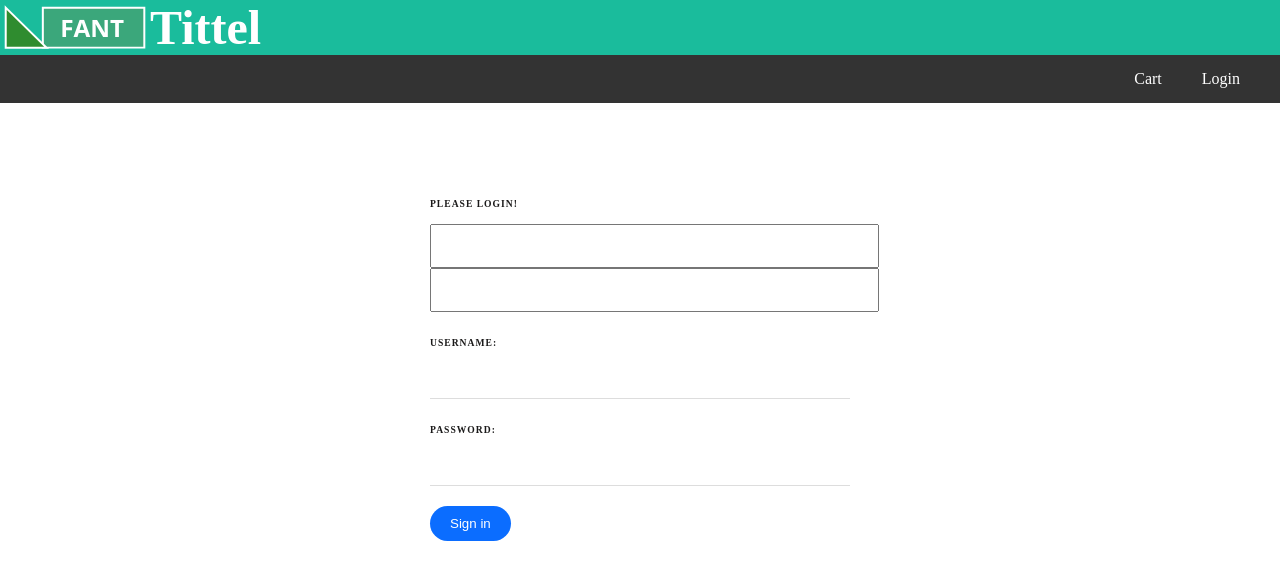
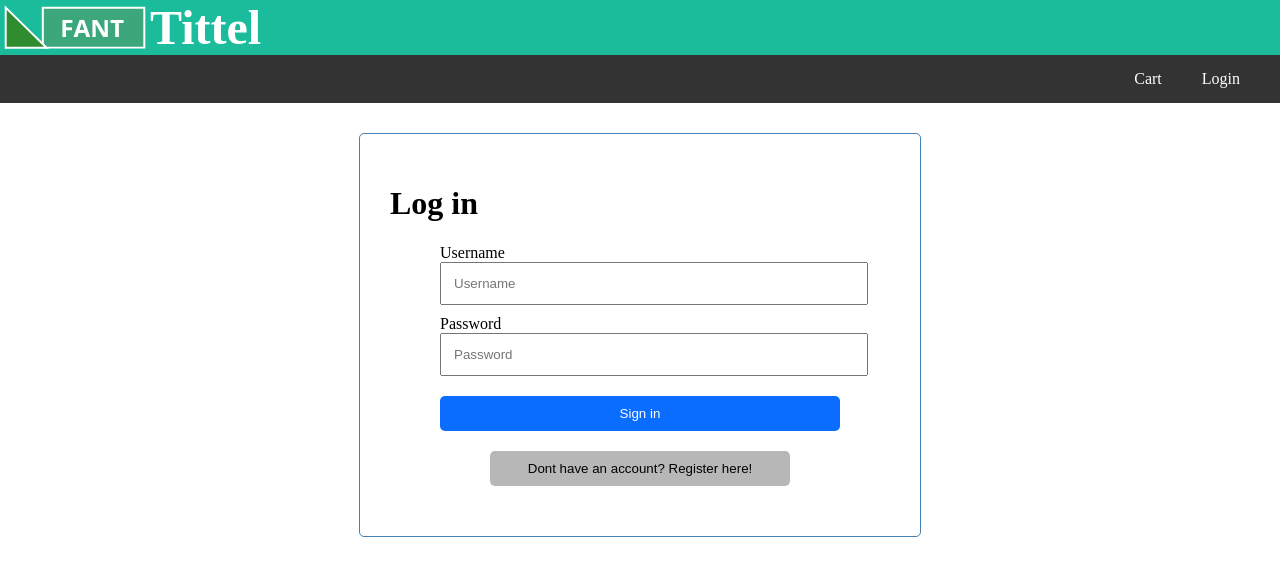
Before and after one commit to oddfjell/IDATT2105SemesterProject, a Vue app in the folder frontend/vue-full-stack-project/: page /login in a window 1280 px wide. Shown: the top 580 px of the page. Built offline with nearby package versions, Linux system fonts and the light colour scheme.

Commit message:
Using forms and inputcomponents

```diff
--- a/frontend/vue-full-stack-project/package.json
+++ b/frontend/vue-full-stack-project/package.json
@@ -14,8 +14,10 @@
   },
   "dependencies": {
     "pinia": "^2.0.32",
+    "vee-validate": "^4.8.3",
     "vue": "^3.2.47",
-    "vue-router": "^4.1.6"
+    "vue-router": "^4.1.6",
+    "yup": "^1.0.2"
   },
   "devDependencies": {
     "@rushstack/eslint-patch": "^1.2.0",
--- a/frontend/vue-full-stack-project/src/views/LoginPageView.vue
+++ b/frontend/vue-full-stack-project/src/views/LoginPageView.vue
@@ -1,70 +1,44 @@
 <template>
-  <form id="loginField" class="loginField" @submit.prevent>
-    <div id="loginLabel" class="loginLabel">
-      <label>Please login!</label>
+  <div class="container">
+    <h1>Log in</h1>
+  <form id="loginField" class="loginField" @submit.prevent="submit">
+
+    <BaseInput
+        v-model="user.username"
+        :modelValue="user.username"
+        :error="errors.username"
+        @input="onInputUsername"
+        label="Username"
+        type="text"
+        class="field"
+    />
+    <BaseInput
+        v-model="user.password"
+        :modelValue="user.password"
+        :error="errors.password"
+        @input="onInputPassword"
+        label="Password"
+        type="password"
+        class="field"
+    />
+    <div class="Btn">
+     <button id="loginBtn" v-on:click="handleLoginClick" type="submit">Sign in</button>
     </div>
-
-    <BaseInput v-model="user.username"
-               :modelValue="name"
-               :error="errorText"/>
-    <BaseInput v-model="user.password" :model-value="password" :error="errorText" />
-    <div id="username">
-      <label id="usernameLabel" class="loginLabel">Username:</label>
-      <input
-          v-model="user.username"
-          id="username"
-          class="loginTextarea"
-          @input="onInputUsername"
-          type="text"
-          required
-      >
+      <alert-box :popupData="popupData" ></alert-box>
+  </form>
+    <div class="Btn">
+      <button id="registerBtn" @click="onRegister" >Dont have an account? Register here!</button>
     </div>
-    <div id="password">
-      <label id="passwordLabel" class="loginLabel">Password: </label>
-      <input
-          v-model="user.password"
-          id="password"
-          class="loginTextarea"
-          @input="onInputPassword"
-          type="password"
-          required
-      >
-
-     <button v-on:click="handleLoginClick" id="loginbutton" class="loginButton" type="submit">Sign in</button>
-      <alert-box :popupData="popupData" ></alert-box>
-    </div>
-    <div>
-      <p class="errorText">{{errorText}}</p>
-    </div>
-  </form>
+  </div>
 </template>
-
-<!--
-<template>
-  <input :type="passwordFieldType" v-model="password">
-  <button type="password" @click="switchVisibility">show / hide</button>
-</template>
-
-<script>
-export default {
-  data() {
-    return {
-      password: "",
-      passwordFieldType: "password"
-    };
-  },
-  methods: {
-    switchVisibility() {
-      this.passwordFieldType = this.passwordFieldType === "password" ? "text" : "password";
-    }
-  }
-};
-</script> -->
 
 <script>
 import setUserService from "@/services/setUserService";
 import AlertBox from "@/components/AlertBox.vue";
 import BaseInput from "@/components/Form/Input.vue";
+import { useField, useForm } from "vee-validate";
+import { string, object } from "yup";
+import router from "@/router";
 export default {
   name: "LoginPageView.vue",
   components: {BaseInput, AlertBox},
@@ -80,19 +54,22 @@ export default {
         "body" : "this user does not exist",
         "footer" : "--hilsen fugl.",
         "display" : "none"
-      }
+      },
+      logo:Image
     };
   },
   methods: {
     onInputUsername(username) {
-      this.user.username = username.target.value;
-      console.log(this.user.username + " " + this.user.password)
+      this.username = username.target.value;
       //this.$store.commit("UPDATE_NAME", e.target.value);
     },
     onInputPassword(password) {
-      this.user.password = password.target.value;
-      console.log(this.user.username + " " + this.user.password)
+      this.password = password.target.value;
     },
+    onRegister(){
+      router.push("/register")
+    }
+    /*
     async handleLoginClick() {
       if(this.user.username === "" || this.user.password === "") {
         console.log("oi")
@@ -102,55 +79,29 @@ export default {
           this.popupData.display = "block";
         }
       }
+    },*/
+  },
+  setup() {
+    const validationSchema = object({
+      username: string("Wrong format").required("Cannot be empty"),
+      password: string("Wrong format").required("Cannot be empty"),
+    });
+    const { handleSubmit, errors } = useForm({
+      validationSchema,
+    });
+    const { value: username } = useField("username");
+    const { value: password } = useField("password");
+    const submit = handleSubmit((values) => {
+      setUserService.methods.sendUserLogin(values)
+    });
+    return {
+      username,
+      password,
+      errors,
+      submit,
+    };
 
-
-
-      /**
-       * //TODO let clean = DOMPurify.sanitize(dirty);  https://github.com/cure53/DOMPurify
-      if(this.user.username === ""){//undefined
-        //this.errorText.push("You must type a username to log in");
-        //this.errorText = "You must type a username to log in"
-      } else if(this.user.password === ""){
-        //this.errorText.push("You must type a password to log in")
-        //this.errorText = "You must type a password to log in"
-      }else{
-        //sett session tid og lagre bruker og session i store
-        var login = await setUserService.methods.sendUserLogin(this.user);
-        if(login !== null){
-          this.popupData.display = "block";
-        }
-        //if (response != "") var response =
-        //TODO feil innlogging
-      }*/
-    },
-
-
-
-    /**checkForm: function (e) {
-      //this.errors = [];
-
-      if (!this.name) {
-        this.errorText.push("Name required.");
-      } else if ()
-     if (!this.email) {
-        this.errorText.push('Email required.');
-      } else if (!this.validEmail(this.email)) {
-        this.errorText.push('Valid email required.');
-      }egen func da validEmail: function (email) {
-      var re = /^(([^<>()[\]\\.,;:\s@"]+(\.[^<>()[\]\\.,;:\s@"]+)*)|(".+"))@((\[[0-9]{1,3}\.[0-9]{1,3}\.[0-9]{1,3}\.[0-9]{1,3}\])|(([a-zA-Z\-0-9]+\.)+[a-zA-Z]{2,}))$/;
-      return re.test(email);
-    }
-
-      if (!this.errors.length) {
-        return true;
-      }
-
-      e.preventDefault();
-    },*/
-
-
-
-  },//TODO lag template for register med de samme attributene
+  },
   /*mounted(){
     this.popupData.display = "block";
   }*/
@@ -158,40 +109,38 @@ export default {
 </script>
 
 <style scoped>
-.loginField{
-  max-width: 420px;
-  margin: 30px auto;
-  background: white;
-  text-align: left;
-  padding: 40px;
-  border-radius: 10px;
+.field{
+  display: block;
+  width: 80%;
+  margin: 10px auto;
 }
-.loginLabel{
-  color: #1b1a1a;
-  display: inline-block;
-  margin: 25px 0 15px;
-  font-size: 0.6em;
-  text-transform: uppercase;
-  letter-spacing: 1px;
-  font-weight: bold;
+
+.Btn{
+  margin: 20px auto;
+  text-align: center;
 }
-.loginTextarea{
-  display: block;
-  padding: 10px 6px;
-  width: 100%;
-  box-sizing: border-box;
-  border: none;
-  border-bottom: 1px solid #ddd;
-  color: #555;
-  height: auto;
-  max-width: 100%;
-}
-.loginButton{
+#loginBtn{
   background: #0b6dff;
   border: 0;
   padding: 10px 20px;
-  margin-top: 20px;
+  width: 80%;
   color: white;
-  border-radius: 20px;
+  border-radius: 5px;
+}
+#registerBtn{
+  background: #b7b7b7;
+  border: 0;
+  padding: 10px 20px;
+  width: 60%;
+  color: black;
+  border-radius: 5px;
+}
+#loginBtn:hover{
+  background-color: #4169a8;
+  cursor: pointer;
+}
+#registerBtn:hover{
+  background-color: #d0cece;
+  cursor: pointer;
 }
 </style>
```
Also changed, not shown: 1 other file (tests, documents, lock files or other folders).
